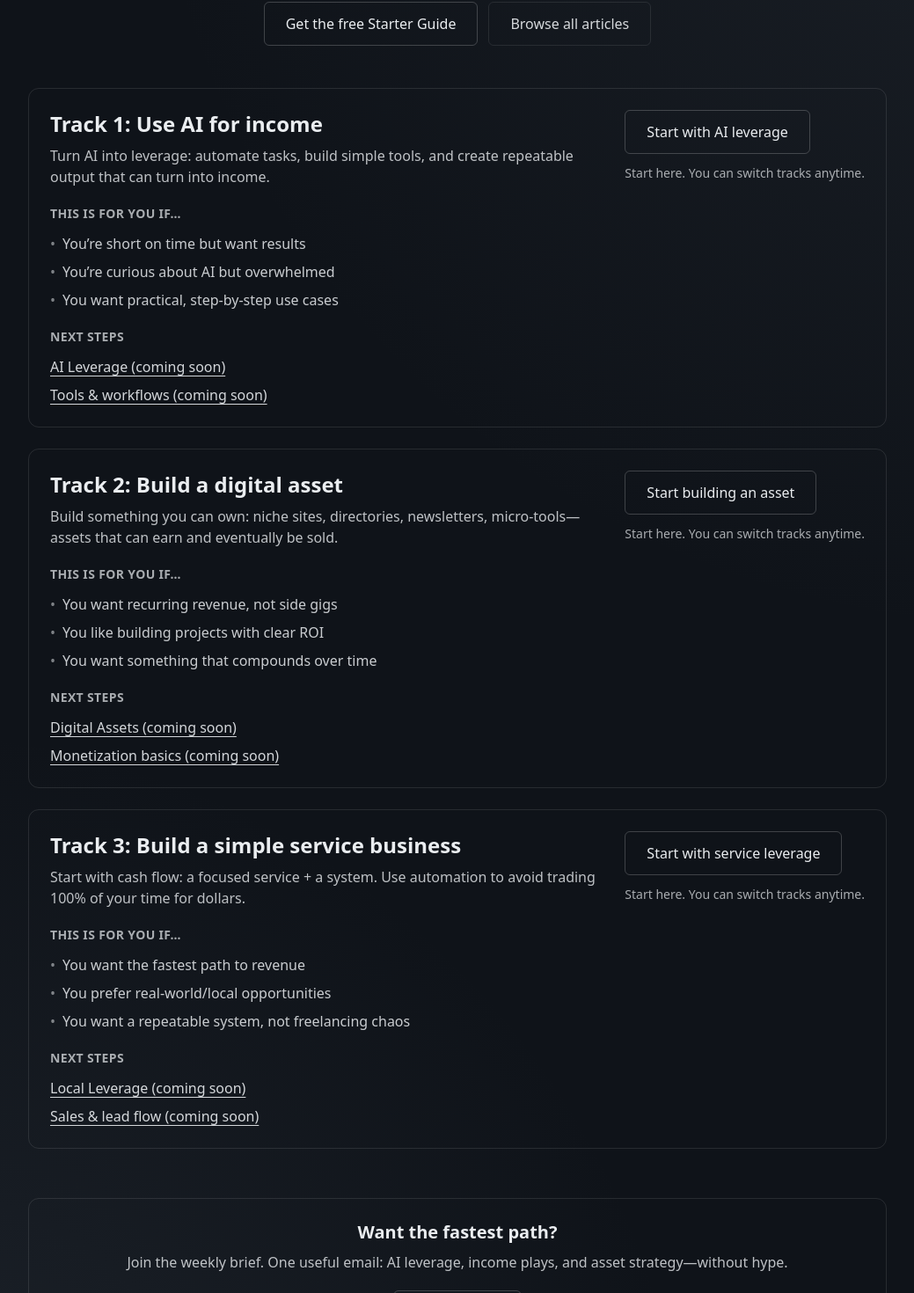
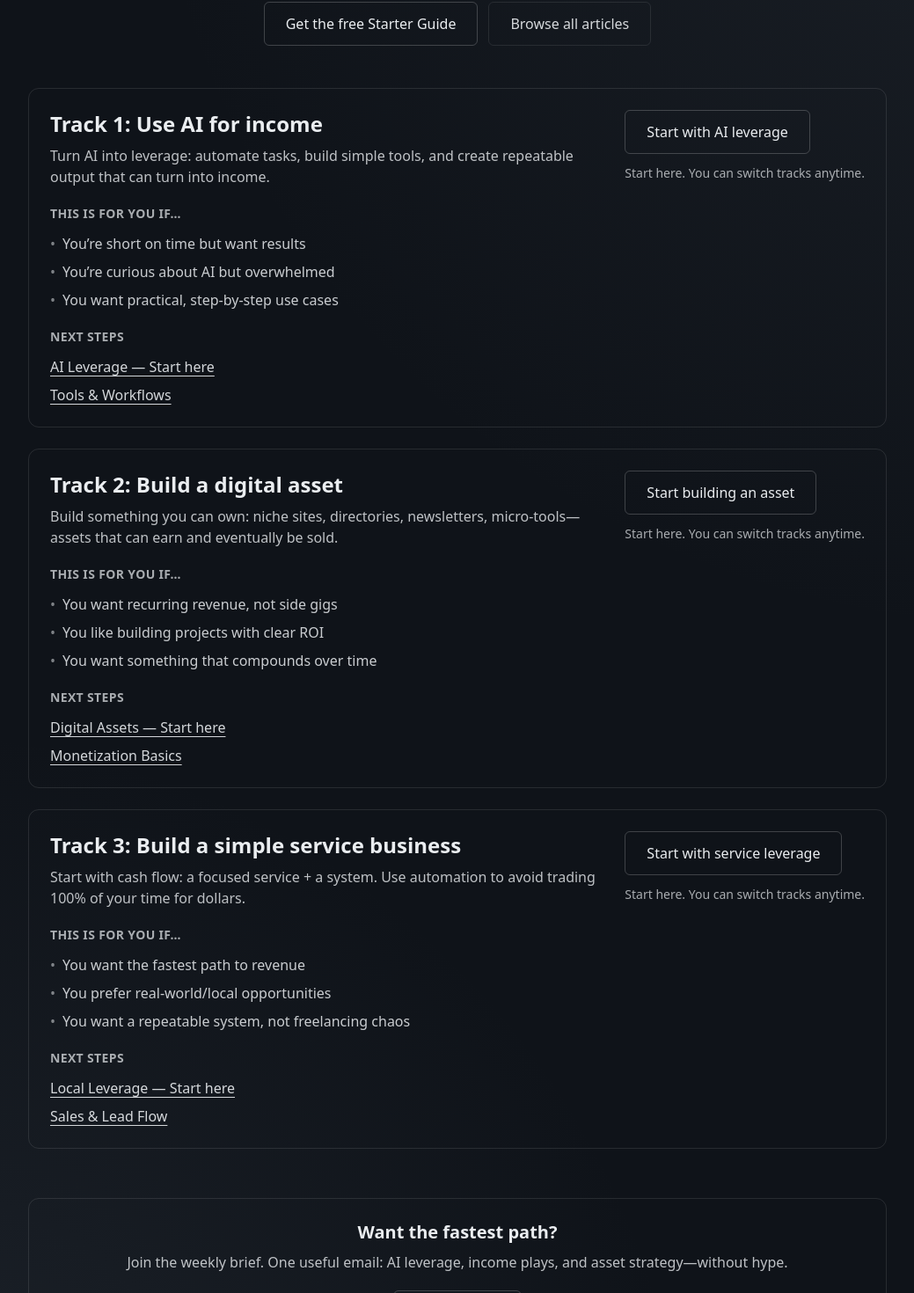
Before and after one commit to adman4054/mancaveacademy, a Next.js app: page /start-here in a window 1280 px wide. Shown: the part 283-1753 px from the top of the page at 88% size, without its empty margins (120-1159 px from the left). Built offline with nearby package versions, Linux system fonts and the light colour scheme.

Commit message:
Remove coming soon text from Start Here track links

```diff
--- a/app/start-here/page.tsx
+++ b/app/start-here/page.tsx
@@ -25,9 +25,10 @@ const tracks: Track[] = [
       "You want practical, step-by-step use cases",
     ],
     nextSteps: [
-      { label: "AI Leverage (coming soon)", href: "/articles?category=ai-leverage" },
-      { label: "Tools & workflows (coming soon)", href: "/articles?tag=workflows" },
-    ],
+  { label: "AI Leverage — Start here", href: "/articles?category=ai-leverage" },
+  { label: "Tools & Workflows", href: "/articles?tag=workflows" },
+],
+
     cta: { label: "Start with AI leverage", href: "/articles?category=ai-leverage" },
   },
   {
@@ -39,9 +40,12 @@ const tracks: Track[] = [
       "You want something that compounds over time",
     ],
     nextSteps: [
-      { label: "Digital Assets (coming soon)", href: "/articles?category=digital-assets" },
-      { label: "Monetization basics (coming soon)", href: "/articles?tag=monetization" },
-    ],
+  { label: "Digital Assets — Start here", href: "/articles?category=digital-assets" },
+  { label: "Monetization Basics", href: "/articles?tag=monetization" },
+],
+
+
+
     cta: { label: "Start building an asset", href: "/articles?category=digital-assets" },
   },
   {
@@ -53,9 +57,10 @@ const tracks: Track[] = [
       "You want a repeatable system, not freelancing chaos",
     ],
     nextSteps: [
-      { label: "Local Leverage (coming soon)", href: "/articles?category=local-leverage" },
-      { label: "Sales & lead flow (coming soon)", href: "/articles?tag=lead-gen" },
-    ],
+  { label: "Local Leverage — Start here", href: "/articles?category=local-leverage" },
+  { label: "Sales & Lead Flow", href: "/articles?tag=lead-gen" },
+],
+
     cta: { label: "Start with service leverage", href: "/articles?category=local-leverage" },
   },
 ];
```
